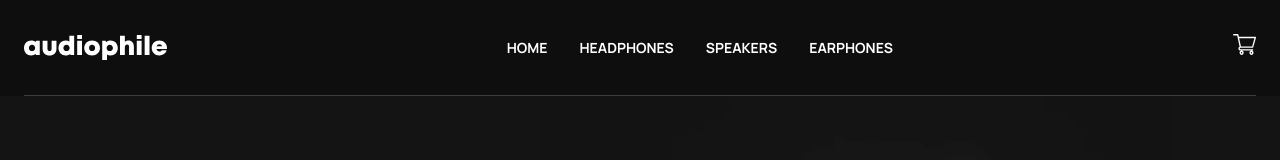
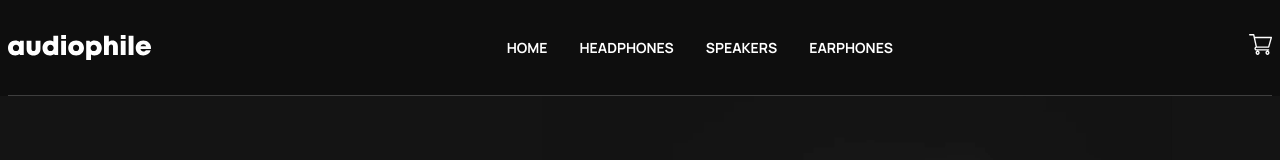
Before and after one commit to amacodes1/audiophile, a Next.js app: page / in a window 1280 px wide. Shown: the top 160 px of the page. Built offline with nearby package versions, Linux system fonts and the light colour scheme; no server answers.

Commit message:
chore: updated footer and header

```diff
--- a/components/Layout/Footer.tsx
+++ b/components/Layout/Footer.tsx
@@ -7,7 +7,7 @@ import Logo from "@/public/assets/tsxsvgs/Logo";
 const Footer = () => {
   return (
     <footer className="bg-black text-white mt-20">
-      <div className="container mx-auto px-6 py-16">
+      <div className="container mx-auto px-6 md:px-2 py-16">
         <div className="relative">
           <div className="absolute -top-16 left-1/2 -translate-x-1/2 sm:left-0 sm:translate-x-0 h-1 w-24 bg-orange"></div>
         </div>
--- a/components/Layout/Header.tsx
+++ b/components/Layout/Header.tsx
@@ -40,7 +40,7 @@ const Header = () => {
 
   return (
     <header className="bg-black-tertiary sticky top-0 z-50">
-      <div className="container mx-auto px-6 text-white">
+      <div className="container mx-auto px-6 md:px-2 text-white">
         <div className="flex items-center justify-between h-24 border-b border-white/20">
           <div className="md:hidden">
             <button
```
